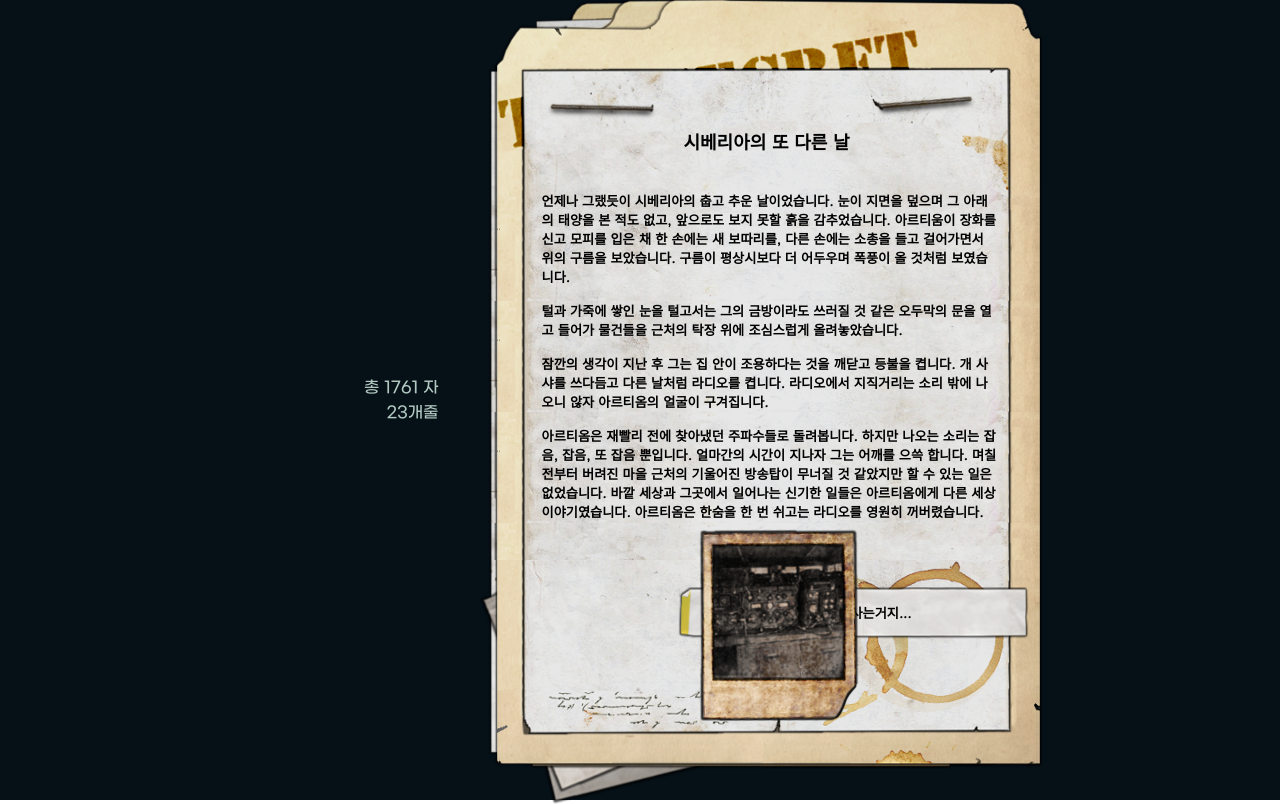
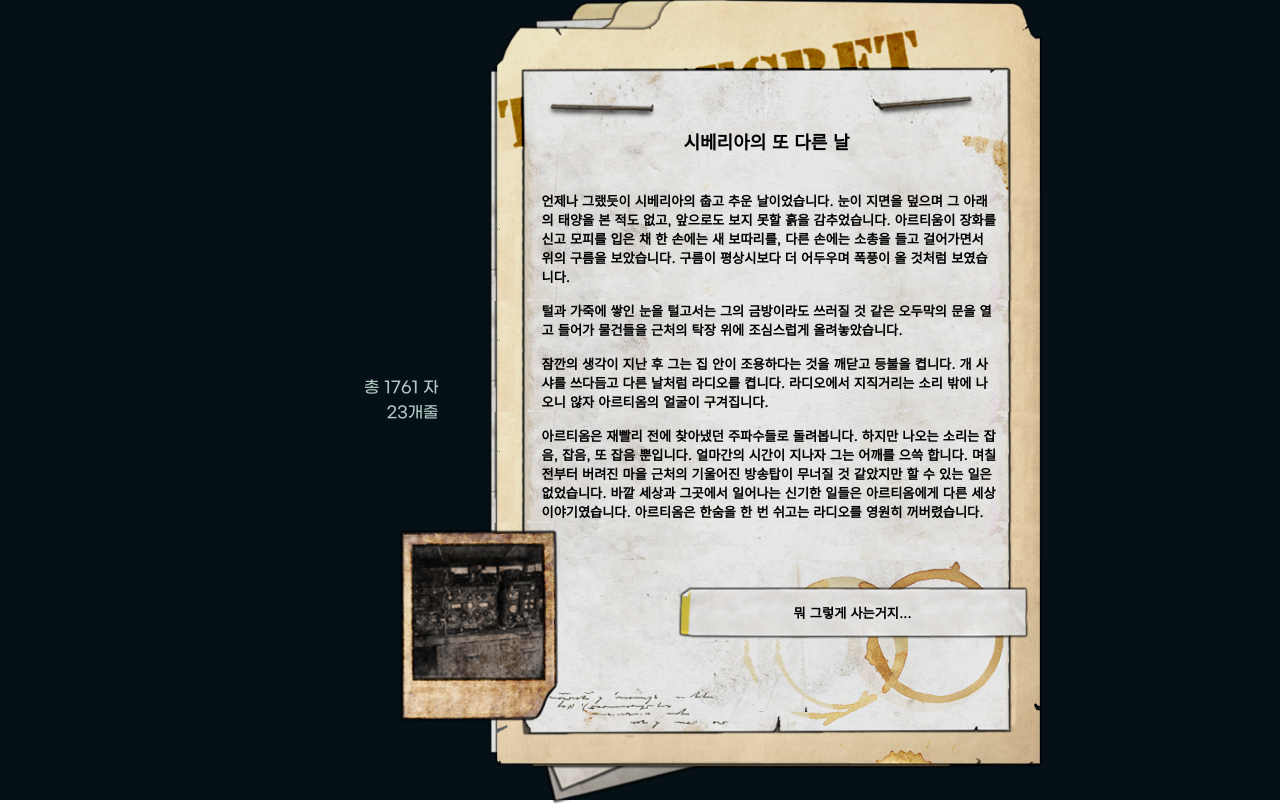
Before and after one commit to gyhs/tno-event-editor-korean, a plain HTML site: page index.html in a window 1280 px wide. Drawn offline with Linux system fonts and the light colour scheme; a web font is replaced by a local one.

Commit message:
Update index.html

```diff
--- a/index.html
+++ b/index.html
@@ -118,7 +118,7 @@
                 margin-left: 0px;
                 margin-bottom: 0px;
                 margin-top: 0px;
-                left: 150px;
+                left: -150px;
                 display: flex;
                 align-items: center;
                 justify-content: center;
```
